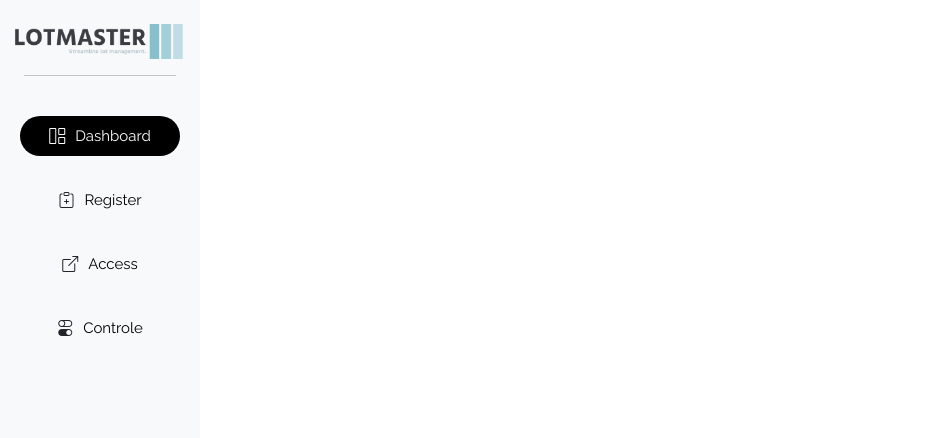
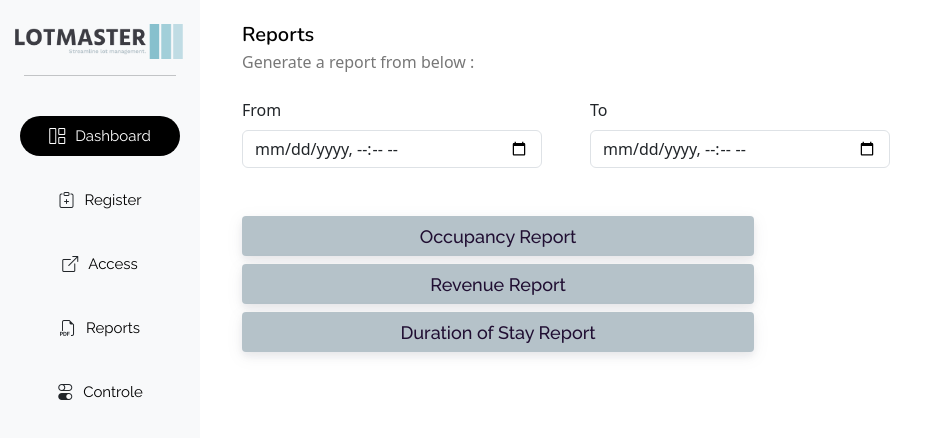
Before and after one commit to bouchraakl/LotMaster, a Vue app: page /reports in a window 1280 px wide. Shown: the top 438 px of the page, without its empty margins (0-938 px from the left). Built offline with nearby package versions, Linux system fonts and the light colour scheme; a web font is replaced by a local one.

Commit message:
reports | reports base design

```diff
--- a/src/components/SideBarComp.vue
+++ b/src/components/SideBarComp.vue
@@ -20,6 +20,10 @@
       <li class="nav-item d-flex justify-content-center align-items-center custom-li" :class="{ 'active': activeLink === 'access' }" @click="activeLink = 'access'">
         <i class="bi bi-box-arrow-up-right" width="16" height="16"></i>
         <router-link to="/access" class="custom-link text-decoration-none">Access</router-link>
+      </li>
+      <li class="nav-item d-flex justify-content-center align-items-center custom-li" :class="{ 'active': activeLink === 'reports' }" @click="activeLink = 'reports'">
+        <i class="bi bi-filetype-pdf" width="16" height="16"></i>
+        <router-link to="/reports" class="custom-link text-decoration-none">Reports</router-link>
       </li>
       <li class="nav-item d-flex justify-content-center align-items-center custom-li" :class="{ 'active': activeLink === 'controle' }"
         @click="activeLink = 'controle'">
--- a/src/router/index.ts
+++ b/src/router/index.ts
@@ -16,6 +16,11 @@ const routes: Array<RouteRecordRaw> = [
     path: '/access',
     name: 'access',
     component: () => import('../views/AccessView.vue')
+  },
+  {
+    path: '/reports',
+    name: 'reports',
+    component: () => import('../views/ReportsView.vue')
   },
   {
     path: '/controle',
--- /dev/null
+++ b/src/views/ReportsView.vue
@@ -0,0 +1,79 @@
+<template>
+    <div class="container main-content d-flex flex-column align-items-start">
+        <div class="header">
+            <div class="title">Reports</div>
+            <div class="subtitle">Generate a report from below :</div>
+        </div>
+            <form class="form-app d-flex align-items-start gap-5 mt-4">
+                <div class="d-flex flex-column gap-2">
+                    <label for="from_date">From</label>
+                    <input type="datetime-local" class="form-control" id="from_date" style="width: 300px" />
+                </div>
+                <div class="d-flex flex-column gap-2">
+                    <label for="to_date">To</label>
+                    <input type="datetime-local" class="form-control" id="to_date" style="width: 300px" />
+                </div>
+            </form>
+            <div class="nav d-flex flex-column gap-2 mt-5">
+            <button>Occupancy Report</button>
+            <button>Revenue Report</button>
+            <button>Duration of Stay Report</button>
+        </div>
+    </div>
+
+</template>
+
+<script lang="ts">
+import { PDFDocument, rgb } from 'pdf-lib';
+import { defineComponent } from 'vue';
+
+
+export default defineComponent({
+  name: 'ReportsView',
+  components: {
+
+    },
+  data() {
+    return {};
+  },
+  methods: {
+
+  },
+});
+</script>
+
+
+<style scoped>
+
+.title {
+    font-family: 'Nunito';
+    font-style: normal;
+    font-weight: 400;
+    font-size: 20px;
+    color: #000000;
+}
+
+.subtitle {
+    font-size: 16px;
+    color: #777;
+}
+
+.nav button {
+  text-decoration: none;
+  background-color: #B5C2C9;
+  color: #200E32;
+  font-size: 18px;
+  font-weight: 500;
+  font-family: 'Raleway', sans-serif;
+  border-radius: 4px;
+  text-align: center;
+  transition: background-color 0.3s ease;
+  cursor: pointer;
+  width: 40vw;
+}
+
+.nav button:hover {
+  background-color: #4483c3;
+  color: #fff;
+}
+</style>
--- a/src/views/cars/AccessVehicleView.vue
+++ b/src/views/cars/AccessVehicleView.vue
@@ -10,7 +10,7 @@
     </div>
     <div class="filter d-flex align-items-center my-4 gap-4 w-100">
       <div class="filter-container d-flex align-items-center gap-2">
-        <label for="year-filter">Year:</label>
+        <label for="year-filter">Year</label>
         <select id="year-filter" v-model="selectedYear" class="form-select" style="padding: 0.3rem 2rem 0.3rem 0.75rem;">
           <option value="">All</option>
           <option v-for="year in selectableYears" :value="year">{{ year }}</option>
@@ -18,7 +18,7 @@
       </div>
 
       <div class="filter-container d-flex align-items-center gap-2">
-        <label for="month-filter">Month:</label>
+        <label for="month-filter">Month</label>
         <select id="month-filter" v-model="selectedMonth" class="form-select">
           <option value="">All</option>
           <option v-for="month in 12" :value="month">{{ month }}</option>
@@ -26,7 +26,7 @@
       </div>
 
       <div class="filter-container d-flex align-items-center gap-2">
-        <label for="tipo-filter">Type:</label>
+        <label for="tipo-filter">Type</label>
         <select id="tipo-filter" v-model="selectedTipo" class="form-select">
           <option value="">All</option>
           <option v-for="tipo in selectableTipos" :value="tipo">{{ tipo }}</option>
@@ -34,7 +34,7 @@
       </div>
 
       <div class="filter-container d-flex align-items-center gap-2">
-        <label for="carro-filter">Color:</label>
+        <label for="carro-filter">Color</label>
         <select id="carro-filter" v-model="selectedCores" class="form-select">
           <option value="">All</option>
           <option v-for="cores in availableCores" :value="cores">{{ cores }}</option>
```
